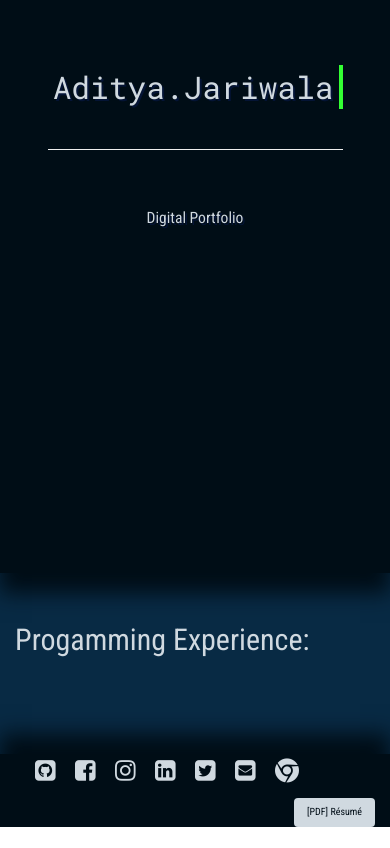
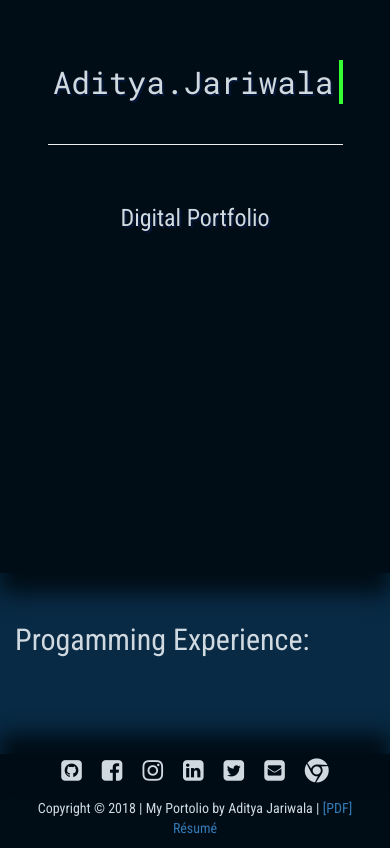
Before and after one commit to adityajariwala/my-portfolio-angular, an Angular app: page / in a window 390 px wide. Shown: the part 271-1119 px from the top of the page. Before the commit the page ends 1098 px from the top, so only its background shows below. Built offline with nearby package versions, Linux system fonts and the light colour scheme; some icons are missing.

Commit message:
media queries suck

```diff
--- a/src/app/header/header.component.css
+++ b/src/app/header/header.component.css
@@ -17,7 +17,7 @@ h1 {
 
 h2 {
   font-family: 'Roboto Condensed', sans-serif;
-  font-size: 4vw;
+  font-size: 24px;
 }
 
 img.img-rounded {
--- a/src/app/lang-panel/lang-panel.component.css
+++ b/src/app/lang-panel/lang-panel.component.css
@@ -1,3 +1,7 @@
+.container {
+  width: 100%;
+}
+
 .icon-bar {
   width: 100%;
   background-color: #082a44;
@@ -19,9 +23,3 @@ h2 {
   font-family: 'Roboto Condensed', sans-serif;
   color: #d0d9e0;
 }
-
-/* @media screen and (max-width: 600px) {
-  .icon-bar a {
-    font-size: 24px;
-  }
-} */
--- a/src/app/social-footer/social-footer.component.css
+++ b/src/app/social-footer/social-footer.component.css
@@ -1,6 +1,6 @@
 .icon-bar a {
   width: 3%;
-  text-align: left;
+  text-align: center;
   color: #d0d9e0;
   float: left;
   padding: 0px 10px 10px 10px;
@@ -24,17 +24,18 @@
   background-color: #000d16;
   box-shadow: 0px -20px 20px #000d16;
   width: 100%;
+  display: flex;
+  justify-content: center;
 }
 
-.btn {
-    background-color: #d0d9e0;
-    color: #000d16;
-    font-size: 10px;
+p {
+    color: #d0d9e0;
+    font-size: 14px;
     font-family: 'Roboto Condensed', sans-serif;
 }
-
+/*
 @media screen and (max-width: 800px) {
   .icon-bar a {
     padding: 0px 20px 10px 20px;
   }
-}
+} */
--- a/src/app/social-footer/social-footer.component.html
+++ b/src/app/social-footer/social-footer.component.html
@@ -4,12 +4,23 @@
   <div class="icon-bar" *ngFor="let n of numbers">
     <a style="cursor: pointer;" (click)="onClick(n)">
       <div class="one">
-        <i [class]="icons[n]" ></i>
+        <i [class]="icons[n]"></i>
       </div>
       <div class="two">
-          <i [class]="icons[n]"></i>
+        <i [class]="icons[n]"></i>
       </div>
     </a>
   </div>
-  <button class="btn pull-right" (click)="getResume()">[PDF] Résumé</button>
+  <br>
 </div>
+<div class="container">
+  <div class="row text-center">
+    <div class="col-xs-12">
+      <p>Copyright © 2018 | My Portolio by Aditya Jariwala |
+        <a (click)="getResume()" style="cursor: pointer;">[PDF] Résumé</a>
+      </p>
+    </div>
+  </div>
+  <br>
+  <br>
+</div>
```
